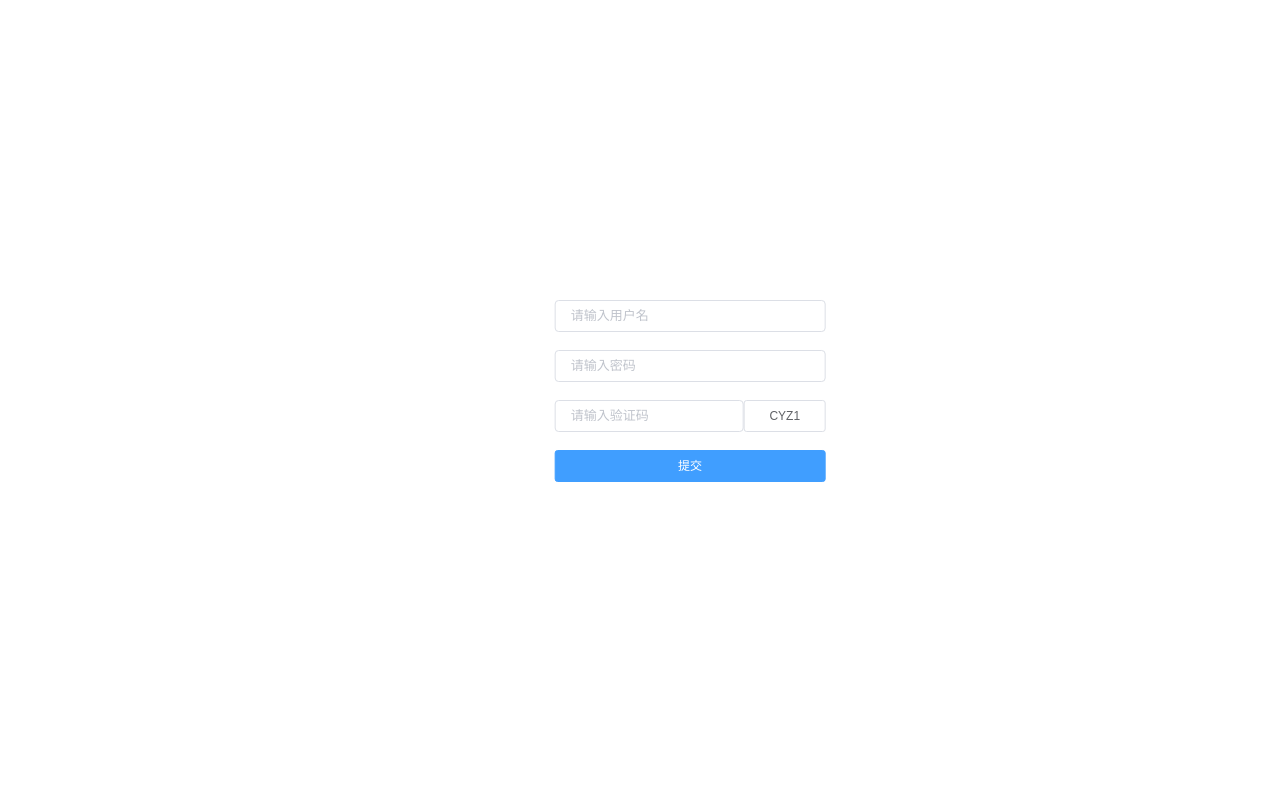
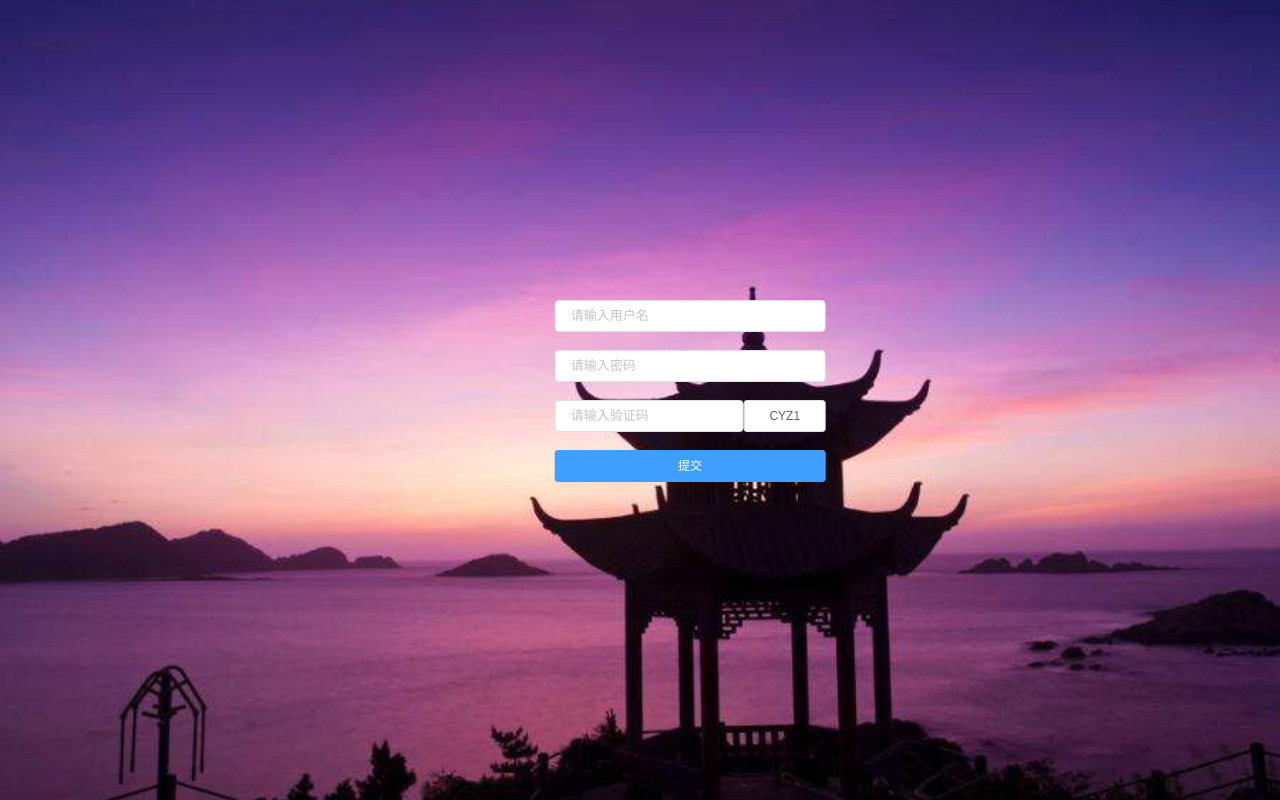
Before and after one commit to c-lei-en/openlayer, a Vue app: page /#/login in a window 1280 px wide. Built offline with nearby package versions, Linux system fonts and the light colour scheme.

Commit message:
背景图片

```diff
--- a/src/components/register.vue
+++ b/src/components/register.vue
@@ -160,6 +160,13 @@
 };
 </script>
 <style lang="less">
+body{
+  background-image: url("../assets/timg.jpg");
+  background-repeat: no-repeat;
+  background-position: center center;
+  background-attachment: fixed;
+  background-size: cover;
+}
   .demo-ruleForm{
     text-align: center;
     position: absolute;
```
Also changed, not shown: src/assets/timg.jpg (added).
